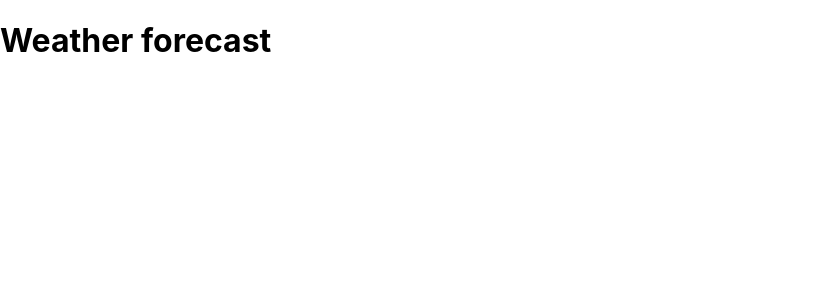
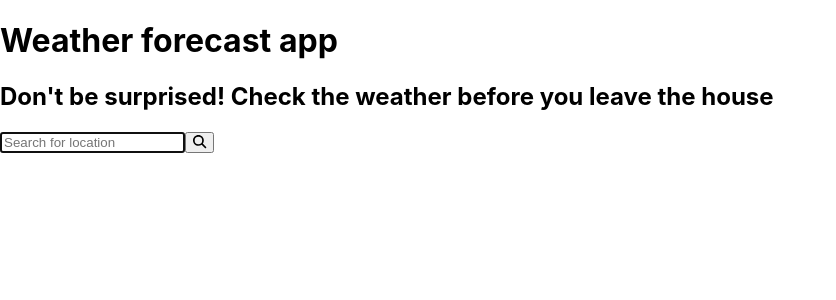
Before and after one commit to pinkjagnie/weather-app, a React (Create React App) app: page / in a window 1280 px wide. Shown: the top 300 px of the page, without its empty margins (0-836 px from the left). Built offline with nearby package versions, Linux system fonts and the light colour scheme.

Commit message:
Added HomePage and SearchBar components

```diff
--- a/package.json
+++ b/package.json
@@ -3,6 +3,9 @@
   "version": "0.1.0",
   "private": true,
   "dependencies": {
+    "@fortawesome/fontawesome-svg-core": "^6.2.1",
+    "@fortawesome/free-solid-svg-icons": "^6.2.1",
+    "@fortawesome/react-fontawesome": "^0.2.0",
     "@testing-library/jest-dom": "^5.16.5",
     "@testing-library/react": "^13.4.0",
     "@testing-library/user-event": "^13.5.0",
--- a/src/App.js
+++ b/src/App.js
@@ -1,7 +1,11 @@
+import React from "react";
+
+import HomePage from "./components/HomePage";
+
 function App() {
   return (
     <div>
-      <h1>Weather forecast</h1>
+      <HomePage />
     </div>
   );
 }
--- /dev/null
+++ b/src/components/HomePage.js
@@ -0,0 +1,17 @@
+import React from "react";
+
+import SearchBar from "./SearchBar";
+
+const HomePage = () => {
+  return(
+    <div>
+      <div>
+        <h1>Weather forecast app</h1>
+        <h2>Don't be surprised! Check the weather before you leave the house</h2>
+      </div>
+      <SearchBar />
+    </div>
+  )
+};
+
+export default HomePage;
--- /dev/null
+++ b/src/components/SearchBar.js
@@ -0,0 +1,17 @@
+import React from "react";
+
+import { FontAwesomeIcon } from '@fortawesome/react-fontawesome';
+import { faSearch } from '@fortawesome/free-solid-svg-icons';
+
+const SearchBar = () => {
+  return(
+    <div>
+      <form>
+        <input type="text" placeholder="Search for location" required autoFocus/>
+        <button><FontAwesomeIcon icon={faSearch} /></button>
+      </form>
+    </div>
+  )
+};
+
+export default SearchBar;
```
Also changed, not shown: 1 other file (tests, documents, lock files or other folders).
